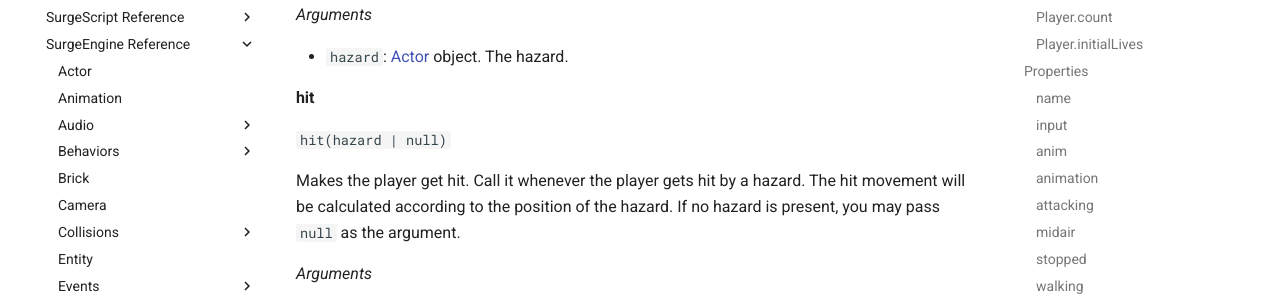
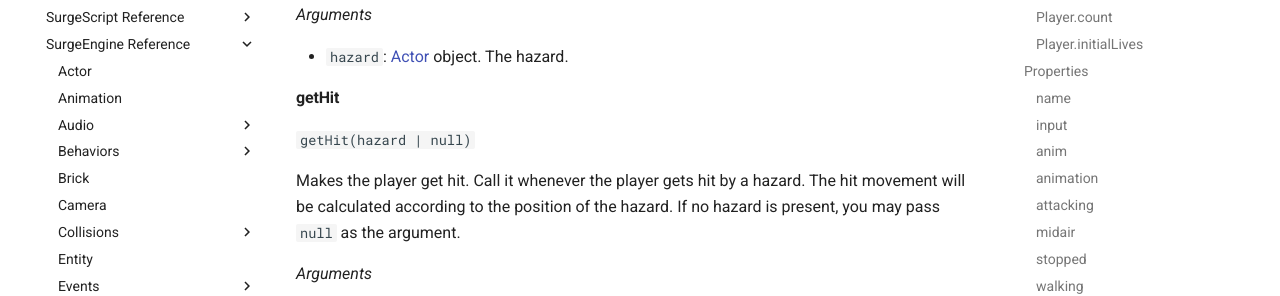
Before and after one commit to alemart/surgescript, an MkDocs documentation site: the page built from docs/engine/player.md, in a window 1280 px wide and 900 px high, scrolled down 10480 px. Shown: the part 172-468 px from the top of the window. Built offline with MkDocs 1.6.1 and Material for MkDocs 9.7.7, drawn with Linux system fonts in a browser that asks for light colours; comment, search, counter and statistics services are not loaded.

Commit message:
Renamed Player.hit() to Player.getHit()

```diff
--- a/docs/engine/player.md
+++ b/docs/engine/player.md
@@ -502,9 +502,9 @@
 
 * `hazard`: [Actor](/engine/actor) object. The hazard.
 
-#### hit
+#### getHit
 
-`hit(hazard | null)`
+`getHit(hazard | null)`
 
 Makes the player get hit. Call it whenever the player gets hit by a hazard. The hit movement will be calculated according to the position of the hazard. If no hazard is present, you may pass `null` as the argument.
 
```
